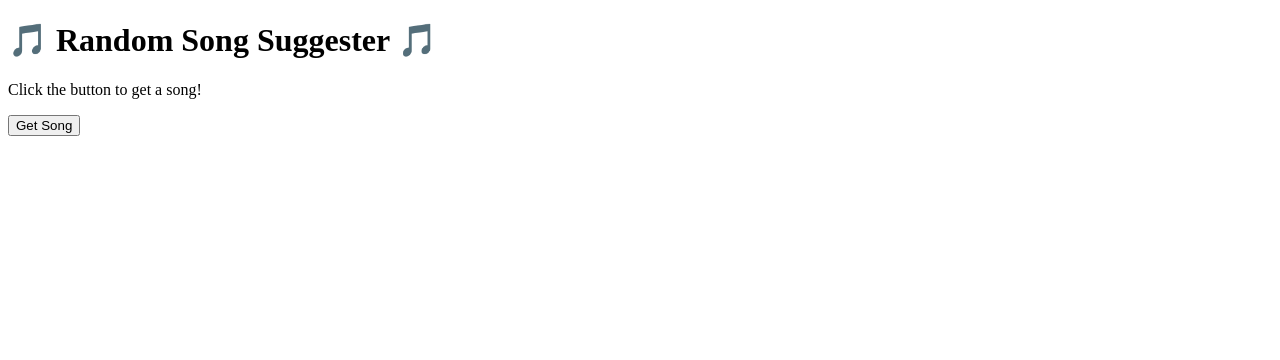
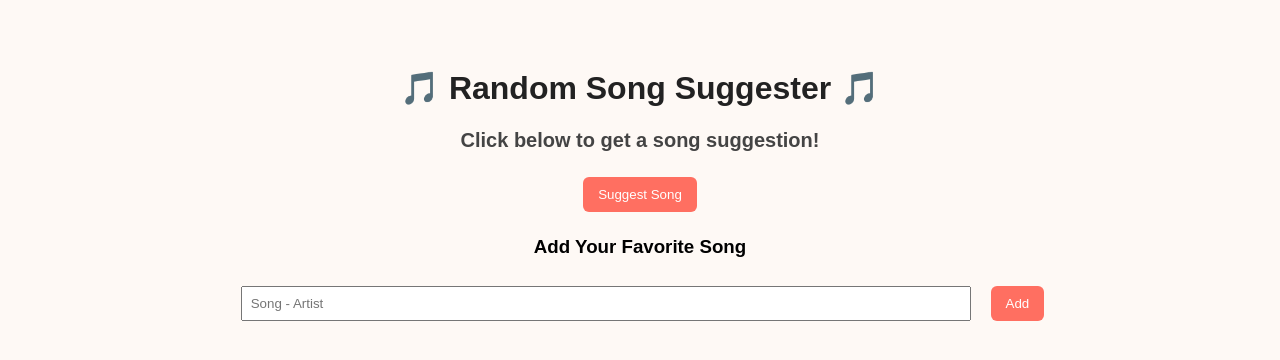
Before and after one commit to pasupureddyrevathi5-cpu/My-first-project, a plain HTML site: page index.html in a window 1280 px wide. Drawn offline with Linux system fonts and the light colour scheme.

Commit message:
Update index.html

```diff
--- a/index.html
+++ b/index.html
@@ -1,25 +1,79 @@
 <!DOCTYPE html>
-<html>
+<html lang="en">
 <head>
+  <meta charset="UTF-8">
+  <meta name="viewport" content="width=device-width, initial-scale=1.0">
   <title>Random Song Suggester</title>
+  <style>
+    body {
+      font-family: Arial, sans-serif;
+      background: #fef9f5;
+      text-align: center;
+      padding: 40px;
+    }
+    h1 {
+      color: #222;
+    }
+    #song {
+      font-size: 20px;
+      margin: 20px 0;
+      font-weight: bold;
+      color: #444;
+    }
+    button {
+      background: #ff6f61;
+      color: white;
+      border: none;
+      padding: 10px 15px;
+      margin: 5px;
+      border-radius: 6px;
+      cursor: pointer;
+    }
+    button:hover {
+      background: #e55b4d;
+    }
+    input {
+      padding: 8px;
+      margin: 10px;
+      width: 60%;
+    }
+  </style>
 </head>
 <body>
+
   <h1>🎵 Random Song Suggester 🎵</h1>
-  <p id="song">Click the button to get a song!</p>
+  <p id="song">Click below to get a song suggestion!</p>
 
-  <button onclick="newSong()">Get Song</button>
+  <button onclick="newSong()">Suggest Song</button>
+
+  <h3>Add Your Favorite Song</h3>
+  <input type="text" id="customSong" placeholder="Song - Artist">
+  <button onclick="addSong()">Add</button>
 
   <script>
     let songs = [
-      "Hi Nanna - Gajuu Bomma",
-      "Viduokkade - Kall Musi Yochisthye",
-      "I - Nuvvunte Na Jathaga"
+      "Shape of You - Ed Sheeran",
+      "Blinding Lights - The Weeknd",
+      "Believer - Imagine Dragons",
+      "Someone Like You - Adele",
+      "Perfect - Ed Sheeran",
+      "Faded - Alan Walker"
     ];
 
     function newSong() {
       let randomIndex = Math.floor(Math.random() * songs.length);
-      document.getElementById("song").innerText = songs[randomIndex];
+      document.getElementById("song").innerText = "🎶 " + songs[randomIndex];
+    }
+
+    function addSong() {
+      let newS = document.getElementById("customSong").value.trim();
+      if(newS) {
+        songs.push(newS);
+        document.getElementById("customSong").value = "";
+        alert("✅ Song added successfully!");
+      }
     }
   </script>
+
 </body>
 </html>
```
